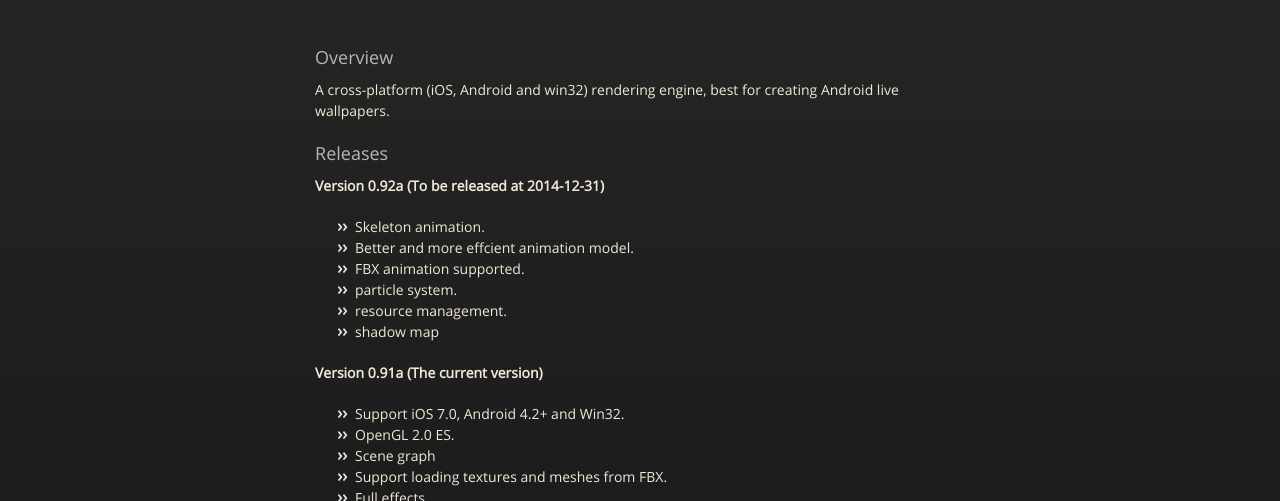
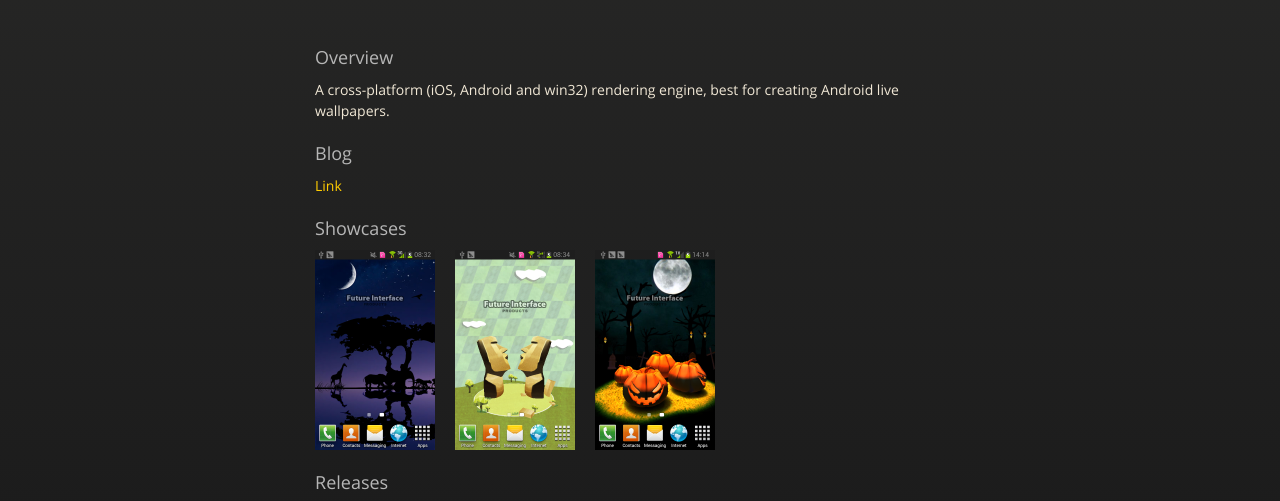
Before and after one commit to lihw/paper3d, a plain HTML site: page index.html in a window 1280 px wide. Shown: the part 289-790 px from the top of the page. Drawn offline with Linux system fonts and the light colour scheme.

Commit message:
On branch gh-pages - add showcases and blog

```diff
--- a/index.html
+++ b/index.html
@@ -42,8 +42,19 @@
 
 	<h3>
 <a name="overview" class="anchor" href="#overview"><span class="octicon octicon-link"></span></a>Overview</h3>
+<p>A cross-platform (iOS, Android and win32) rendering engine, best for creating Android live wallpapers.</p>
 
-<p>A cross-platform (iOS, Android and win32) rendering engine, best for creating Android live wallpapers.</p>
+<h3>
+<a name="blog" class="anchor" href="#showcase"><span class="octicon octicon-link"></span></a>Blog</h3>
+<p><a href="http://www.paper3d.net">Link</a></p>
+
+<h3>
+<a name="showcase" class="anchor" href="#showcase"><span class="octicon octicon-link"></span></a>Showcases</h3>
+<p class="showcase">
+	<img src="showcases/africa.png" border="0">
+	<img src="showcases/giant.png" border="0">
+	<img src="showcases/halloween.png" border="0">
+</p>
 
 <h3>
 <a name="releasesplan" class="anchor" href="#releases"><span class="octicon octicon-link"></span></a>Releases</h3>
--- a/stylesheets/styles.css
+++ b/stylesheets/styles.css
@@ -352,6 +352,17 @@ img {
   /* 2 */
 }
 
+p.showcase img {
+  display: block;
+  float: left;
+  margin-left: 0px;
+  margin-right: 20px;
+  margin-bottom: 20px;
+  width: 120px;
+  height: 200px;
+  border: 0;
+}
+
 /*
  * Corrects overflow displayed oddly in IE9
  */
@@ -549,6 +560,7 @@ h1, h2, h3, h4, h5, h6 {
   margin: 0 0 10px;
   font-family: 'OpenSansRegular', "Helvetica Neue", Helvetica, Arial, sans-serif;
   font-weight: normal;
+  clear: left;
 }
 
 p, ul, ol, table, pre, dl {
```
Also changed, not shown: showcases/africa.png (added), showcases/giant.png (added), showcases/halloween.png (added).
